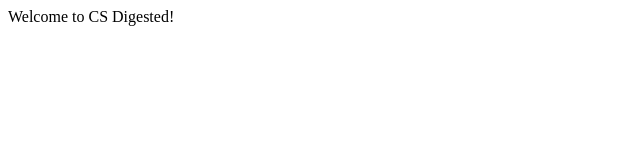
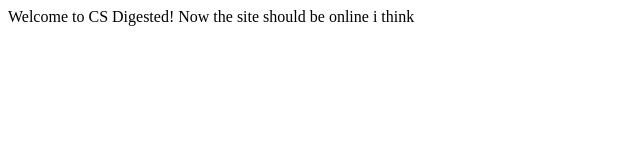
Before and after one commit to csdigested/csdigested.github.io, a plain HTML site: page index.html in a window 1280 px wide. Shown: the whole page, without its empty margins (0-640 px from the left). Drawn offline with Linux system fonts and the light colour scheme.

Commit message:
testing to see if new domain picks up changes

```diff
--- a/index.html
+++ b/index.html
@@ -2,7 +2,7 @@
 <html>
 
 <body>
-Welcome to CS Digested!
+Welcome to CS Digested! Now the site should be online i think
 </body>
 
 </html>
```
